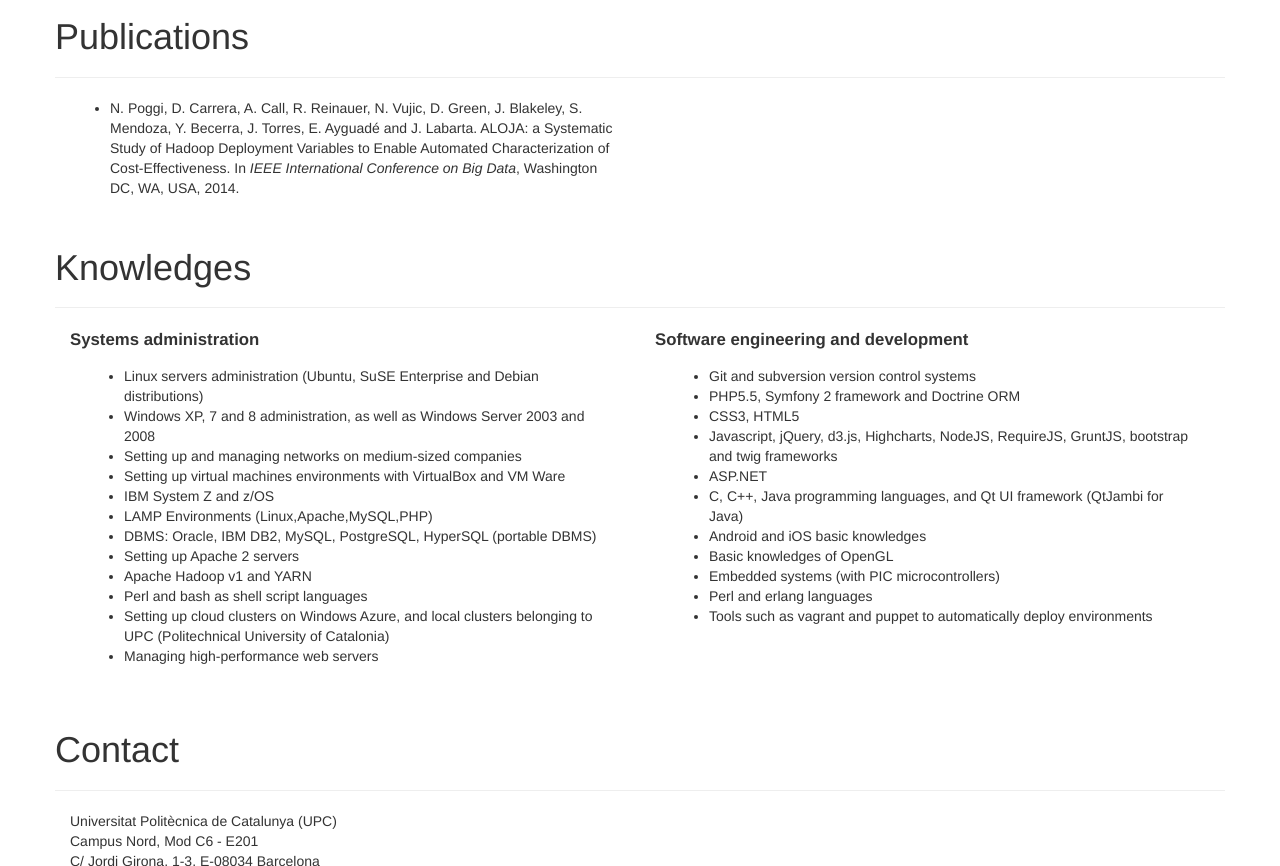
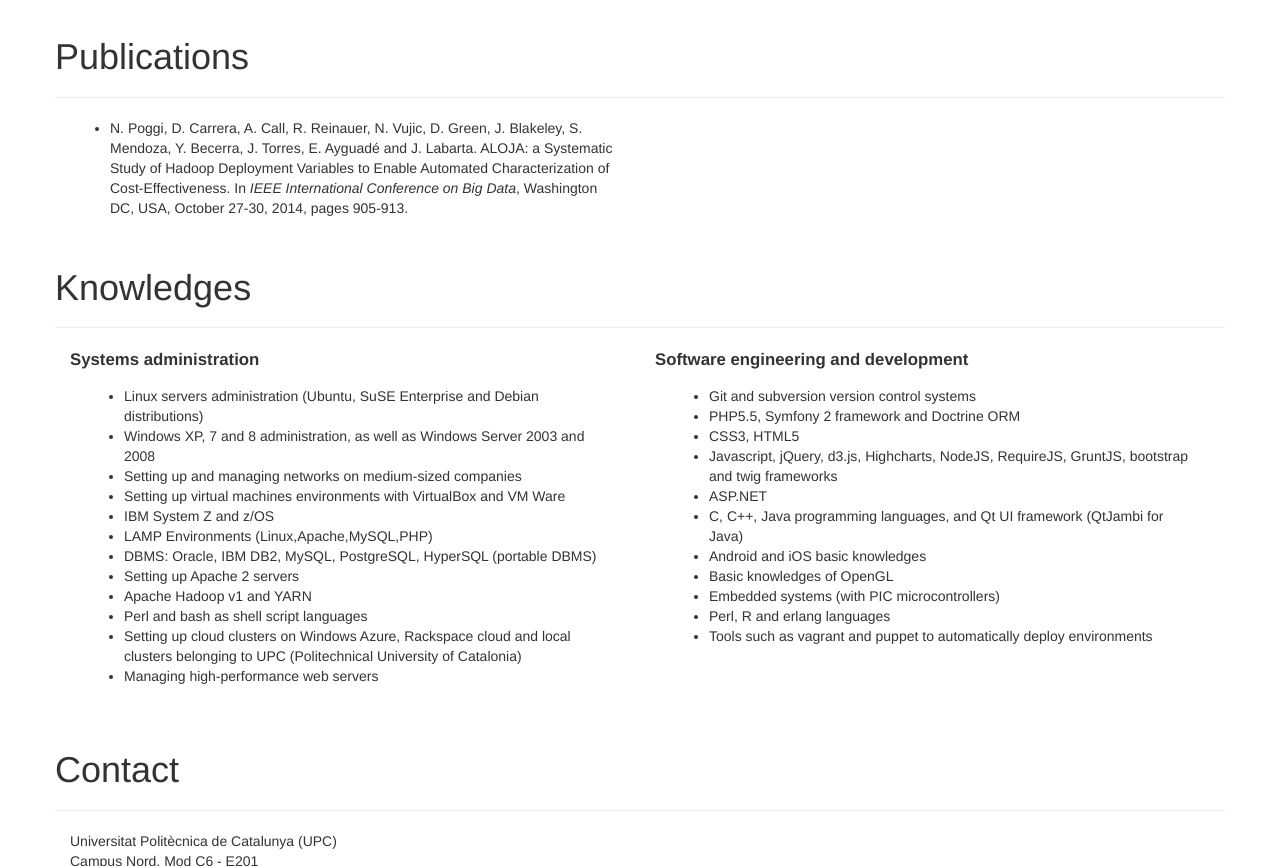
Before and after one commit to MortI2C/MortI2C.github.io, a plain HTML site: page index.html in a window 1280 px wide. Shown: the part 1509-2375 px from the top of the page. Drawn offline with nearby package versions, Linux system fonts and the light colour scheme; some packages are replaced by stand-ins of ours; a script that the page names is missing.

Commit message:
Page update

```diff
--- a/index.html
+++ b/index.html
@@ -94,7 +94,7 @@
                   <td>Web performance</td>
                  </tr>
                  <tr>
-                  <td>NoSQL</td>
+                  <td>Data visualization</td>
                  </tr>
                  <tr>
                   <td>High-performance computing</td>
@@ -181,7 +181,7 @@
 
             <div class="col-lg-6">
              <ul>
-               <li>N. Poggi, D. Carrera, A. Call, R. Reinauer, N. Vujic, D. Green, J. Blakeley, S. Mendoza, Y. Becerra, J. Torres, E. Ayguadé and J. Labarta. ALOJA: a Systematic Study of Hadoop Deployment Variables to Enable Automated Characterization of Cost-Effectiveness. In <i>IEEE International Conference on Big Data</i>, Washington DC, WA, USA, 2014.</li>
+               <li>N. Poggi, D. Carrera, A. Call, R. Reinauer, N. Vujic, D. Green, J. Blakeley, S. Mendoza, Y. Becerra, J. Torres, E. Ayguadé and J. Labarta. ALOJA: a Systematic Study of Hadoop Deployment Variables to Enable Automated Characterization of Cost-Effectiveness. In <i>IEEE International Conference on Big Data</i>, Washington DC, USA, October 27-30, 2014, pages 905-913.</li>
              </ul>
             </div>
        </div>
@@ -202,7 +202,7 @@
                <div id="content">
 	              <ul>
 	                <li>Linux servers administration (Ubuntu, SuSE Enterprise and Debian distributions)</li>
-	                <li>Windows XP, 7 and 8 administration, as well as Windows Server 2003 and 2008</li>
+                    <li>Windows XP, 7 and 8 administration, as well as Windows Server 2003 and 2008</li>
 	                <li>Setting up and managing networks on medium-sized companies</li>
 	                <li>Setting up virtual machines environments with VirtualBox and VM Ware</li>
 	                <li>IBM System Z and z/OS</li>
@@ -211,7 +211,7 @@
 	                <li>Setting up Apache 2 servers</li>
                     <li>Apache Hadoop v1 and YARN</li>
                     <li>Perl and bash as shell script languages</li>
-		    <li>Setting up cloud clusters on Windows Azure, and local clusters belonging to UPC (Politechnical University of Catalonia)</li>
+		    <li>Setting up cloud clusters on Windows Azure, Rackspace cloud and local clusters belonging to UPC (Politechnical University of Catalonia)</li>
 		    <li>Managing high-performance web servers</li>
                  </ul>
                </div>
@@ -233,7 +233,7 @@
                     <li>Android and iOS basic knowledges</li>
                     <li>Basic knowledges of OpenGL</li>
                     <li>Embedded systems (with PIC microcontrollers)</li>
-                    <li>Perl and erlang languages</li>
+                    <li>Perl, R and erlang languages</li>
 		    <li>Tools such as vagrant and puppet to automatically deploy environments</li>
                  </ul>
                </div>
```
